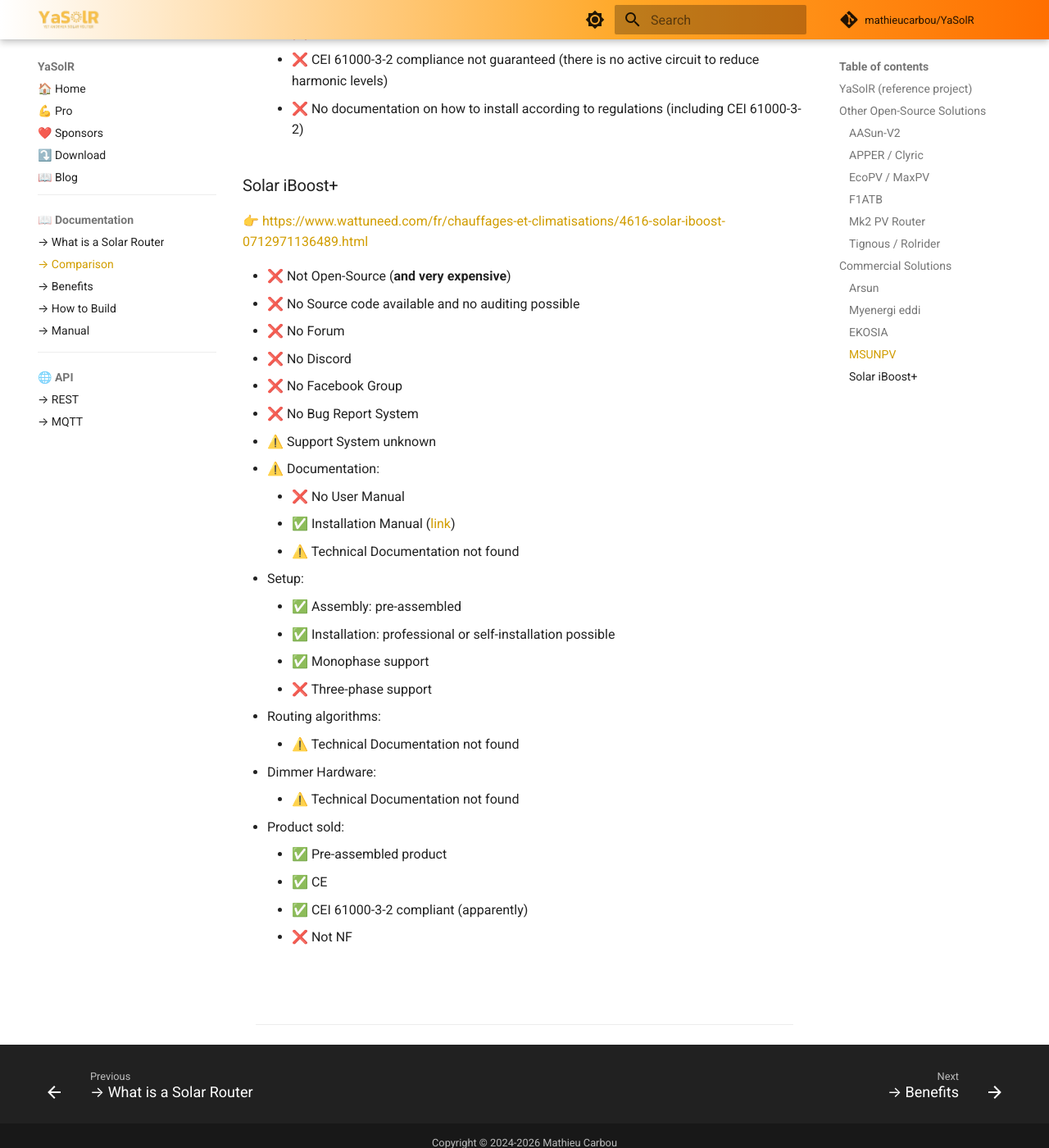
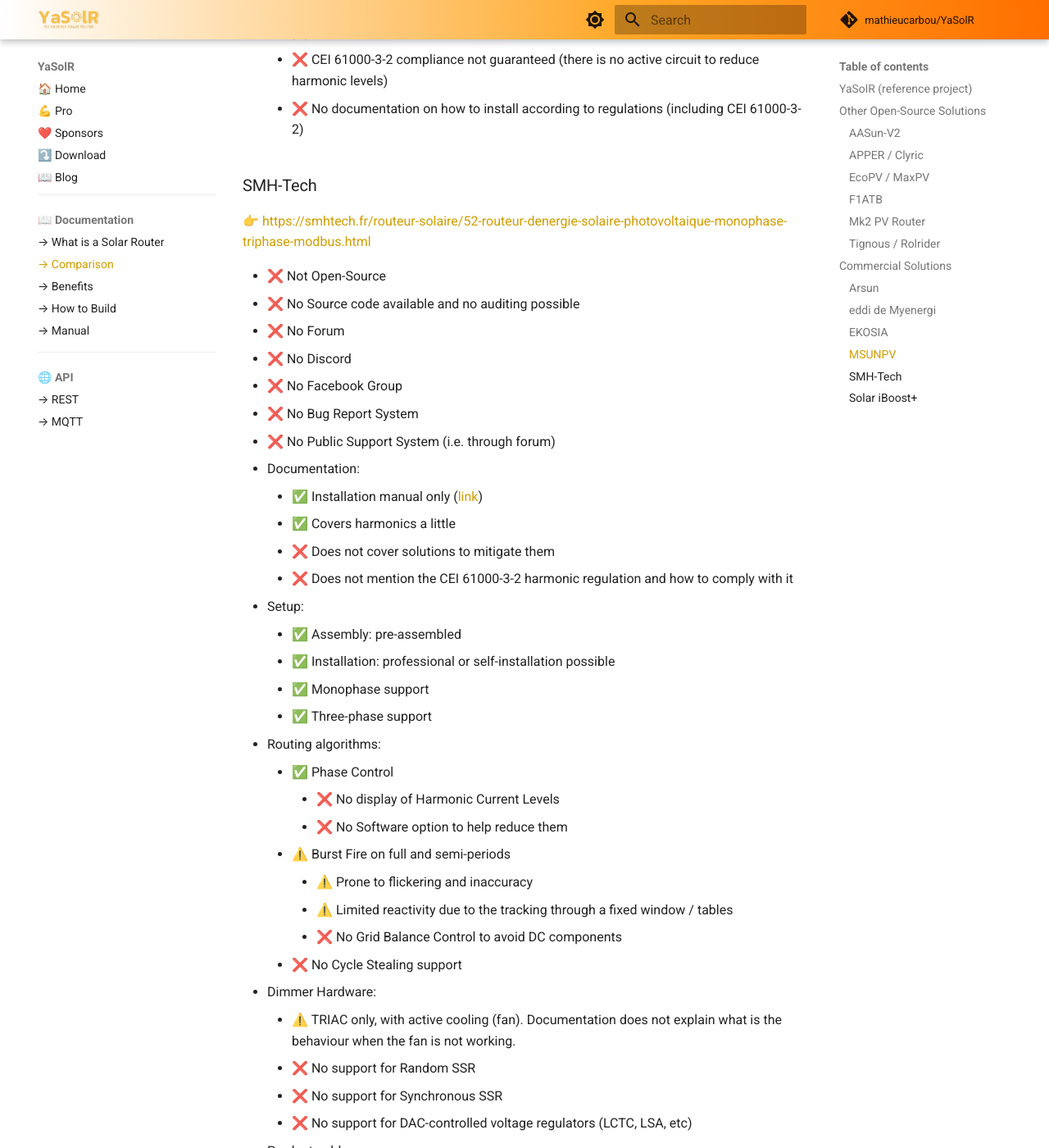
Before and after one commit to mathieucarbou/YaSolR, an MkDocs documentation site: the page built from docs/comparison.md, in a window 1280 px wide and 1400 px high, scrolled down 15301 px. Shown: the whole window at 82% size. Built offline with MkDocs 1.6.1 and Material for MkDocs 9.7.7, drawn with Linux system fonts in a browser that asks for light colours; comment, search, counter and statistics services are not loaded; some of the changed text lies outside the part shown.

Commit message:
Update website

```diff
--- a/docs/comparison.md
+++ b/docs/comparison.md
@@ -357,7 +357,7 @@
     - ❌ CEI 61000-3-2 compliance not guaranteed (there is no active circuit to reduce harmonic levels)
     - ❌ No documentation on how to install according to regulations (including CEI 61000-3-2)
 
-### Myenergi eddi
+### eddi de Myenergi
 
 👉 [https://www.myenergi.com/nl/fr/product/eddi/](https://www.myenergi.com/nl/fr/product/eddi/)
 
@@ -453,6 +453,48 @@
     - ❌ CEI 61000-3-2 compliance not guaranteed (there is no active circuit to reduce harmonic levels)
     - ❌ No documentation on how to install according to regulations (including CEI 61000-3-2)
 
+### SMH-Tech
+
+👉 [https://smhtech.fr/routeur-solaire/52-routeur-denergie-solaire-photovoltaique-monophase-triphase-modbus.html](https://smhtech.fr/routeur-solaire/52-routeur-denergie-solaire-photovoltaique-monophase-triphase-modbus.html)
+
+- ❌ Not Open-Source
+- ❌ No Source code available and no auditing possible
+- ❌ No Forum
+- ❌ No Discord
+- ❌ No Facebook Group
+- ❌ No Bug Report System
+- ❌ No Public Support System (i.e. through forum)
+- Documentation:
+    - ✅ Installation manual only ([link](https://smhtech.fr/routeur-solaire/66-routeur-d-energie-solaire-automatique.html))
+    - ✅ Covers harmonics a little
+    - ❌ Does not cover solutions to mitigate them
+    - ❌ Does not mention the CEI 61000-3-2 harmonic regulation and how to comply with it
+- Setup:
+    - ✅ Assembly: pre-assembled
+    - ✅ Installation: professional or self-installation possible
+    - ✅ Monophase support
+    - ✅ Three-phase support
+- Routing algorithms:
+    - ✅ Phase Control
+        - ❌ No display of Harmonic Current Levels
+        - ❌ No Software option to help reduce them
+    - ⚠️ Burst Fire on full and semi-periods
+        - ⚠️ Prone to flickering and inaccuracy
+        - ⚠️ Limited reactivity due to the tracking through a fixed window / tables
+        - ❌ No Grid Balance Control to avoid DC components
+    - ❌ No Cycle Stealing support
+- Dimmer Hardware:
+    - ⚠️ TRIAC only, with active cooling (fan). Documentation does not explain what is the behaviour when the fan is not working.
+    - ❌ No support for Random SSR
+    - ❌ No support for Synchronous SSR
+    - ❌ No support for DAC-controlled voltage regulators (LCTC, LSA, etc)
+- Product sold:
+    - ✅ Pre-assembled product
+    - ✅ Not CE
+    - ❌ Not NF
+    - ❌ CEI 61000-3-2 compliance not guaranteed (there is no active circuit to reduce harmonic levels)
+    - ❌ No documentation on how to install according to regulations (including CEI 61000-3-2)
+
 ### Solar iBoost+
 
 👉 [https://www.wattuneed.com/fr/chauffages-et-climatisations/4616-solar-iboost-0712971136489.html](https://www.wattuneed.com/fr/chauffages-et-climatisations/4616-solar-iboost-0712971136489.html)
```
